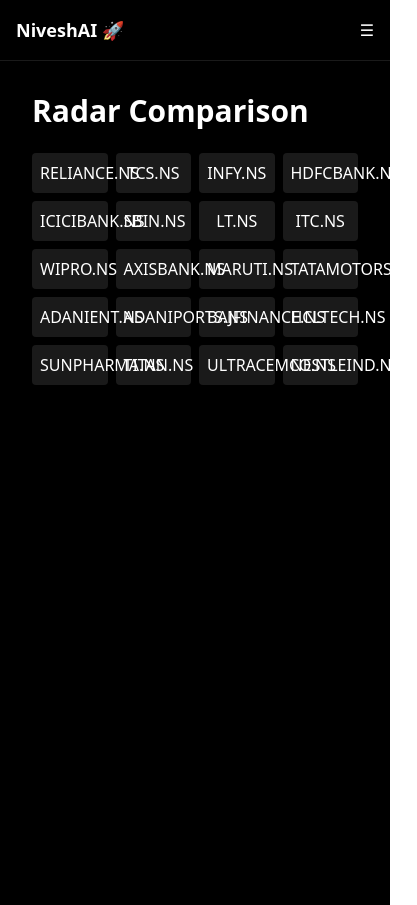
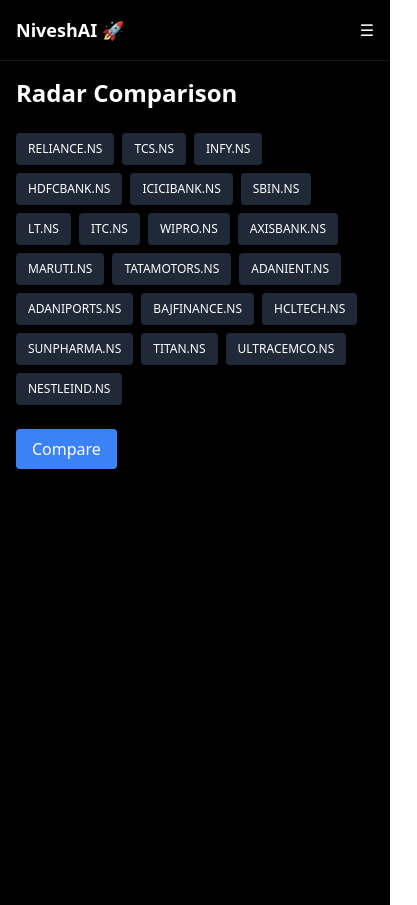
Before and after one commit to Student-SanjanaYadav/NiveshAI, a React (Vite) app in the folder client/: page /radar in a window 390 px wide. Shown: the whole page, 417 px wide, since content can reach past the window. Built offline with nearby package versions, Linux system fonts and the light colour scheme.

Commit message:
fixed radar mobile UI

```diff
--- a/client/src/pages/Radar.jsx
+++ b/client/src/pages/Radar.jsx
@@ -1,10 +1,7 @@
-import { useState, useEffect } from "react";
+import { useState } from "react";
 
 export default function Radar() {
-  const [selected, setSelected] = useState([]);
-  const [data, setData] = useState([]);
-
-  const stockList = [
+  const stocks = [
     "RELIANCE.NS","TCS.NS","INFY.NS","HDFCBANK.NS","ICICIBANK.NS",
     "SBIN.NS","LT.NS","ITC.NS","WIPRO.NS","AXISBANK.NS",
     "MARUTI.NS","TATAMOTORS.NS","ADANIENT.NS","ADANIPORTS.NS",
@@ -12,45 +9,62 @@
     "ULTRACEMCO.NS","NESTLEIND.NS"
   ];
 
-  const toggleStock = (stock) => {
-    if (selected.includes(stock)) {
-      setSelected(selected.filter((s) => s !== stock));
+  const [selected, setSelected] = useState([]);
+  const [data, setData] = useState([]);
+
+  const toggleStock = (s) => {
+    if (selected.includes(s)) {
+      setSelected(selected.filter((x) => x !== s));
     } else {
-      setSelected([...selected, stock]);
+      if (selected.length < 4) {
+        setSelected([...selected, s]);
+      } else {
+        alert("Select max 4 stocks");
+      }
     }
   };
 
-  useEffect(() => {
-    if (selected.length === 0) return;
+  const fetchData = async () => {
+    const results = [];
 
-    Promise.all(
-      selected.map((s) =>
-        fetch("https://niveshai-4.onrender.com/stock/" + s)
-          .then((res) => res.json())
-      )
-    ).then((results) => {
-      const formatted = results.map((r, i) => ({
-        name: selected[i],
-        price: r.prices?.slice(-1)[0] || 0,
-      }));
-      setData(formatted);
-    });
-  }, [selected]);
+    for (let s of selected) {
+      try {
+        const res = await fetch(`https://niveshai-4.onrender.com/stock/${s}`);
+        const d = await res.json();
+        const price = d.prices?.slice(-1)[0];
+
+        results.push({
+          name: s,
+          price: price || 0,
+        });
+      } catch {
+        results.push({
+          name: s,
+          price: 0,
+        });
+      }
+    }
+
+    setData(results);
+  };
 
   return (
-    <div className="min-h-screen bg-black text-white p-8">
-      <h1 className="text-3xl font-bold mb-6">Radar Comparison</h1>
+    <div className="min-h-screen bg-black text-white p-4 sm:p-6">
 
-      {/* STOCK SELECTION */}
-      <div className="grid grid-cols-4 gap-2 mb-6">
-        {stockList.map((s, i) => (
+      <h1 className="text-2xl sm:text-3xl font-bold mb-6">
+        Radar Comparison
+      </h1>
+
+      {/* 🔥 STOCK BUTTONS (FIXED) */}
+      <div className="flex flex-wrap gap-2 mb-6">
+        {stocks.map((s, i) => (
           <button
             key={i}
             onClick={() => toggleStock(s)}
-            className={`p-2 rounded ${
+            className={`px-3 py-2 rounded text-xs sm:text-sm ${
               selected.includes(s)
                 ? "bg-green-500"
-                : "bg-white/10"
+                : "bg-gray-800"
             }`}
           >
             {s}
@@ -58,20 +72,26 @@
         ))}
       </div>
 
-      {/* RESULT */}
-      <div className="grid grid-cols-3 gap-4">
-        {data.map((d, i) => (
-          <div
-            key={i}
-            className="bg-white/10 p-4 rounded-xl"
-          >
-            <h2 className="text-lg">{d.name}</h2>
-            <p className="text-green-400 text-xl mt-2">
-              ₹ {d.price}
+      {/* FETCH BUTTON */}
+      <button
+        onClick={fetchData}
+        className="mb-6 px-4 py-2 bg-blue-500 rounded"
+      >
+        Compare
+      </button>
+
+      {/* 🔥 RESULT CARDS (FIXED GRID) */}
+      <div className="grid grid-cols-1 sm:grid-cols-2 md:grid-cols-3 gap-4">
+        {data.map((item, i) => (
+          <div key={i} className="bg-gray-900 p-4 rounded-xl">
+            <p className="text-sm text-gray-400">{item.name}</p>
+            <p className="text-green-400 text-lg sm:text-xl">
+              ₹ {item.price}
             </p>
           </div>
         ))}
       </div>
+
     </div>
   );
 }
```
